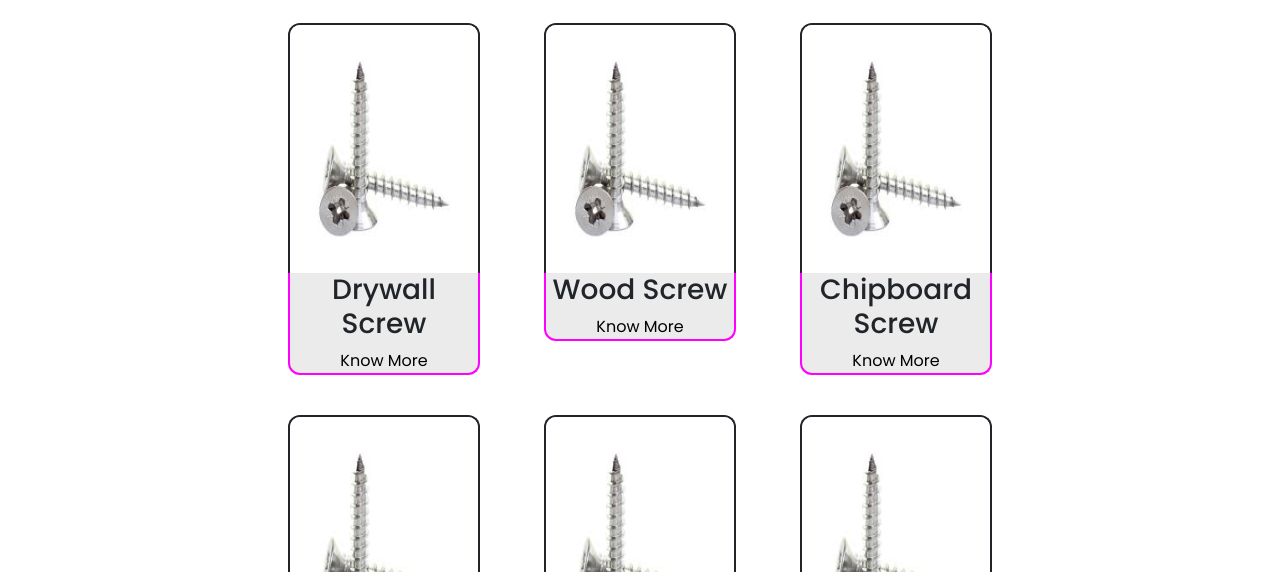
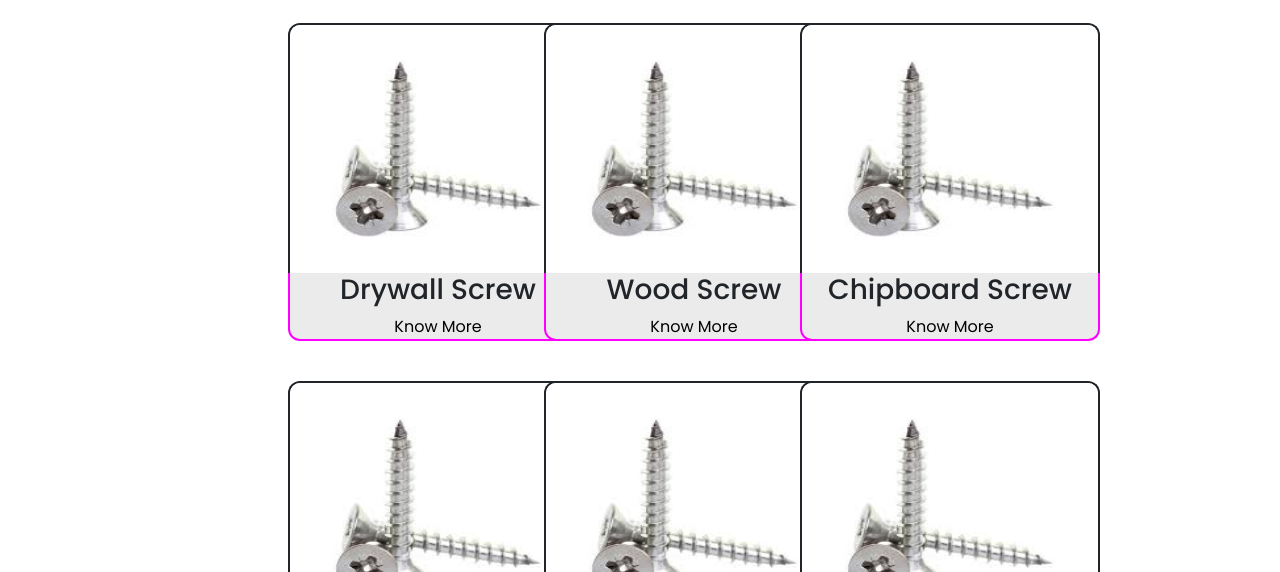
Before and after one commit to basithahamed/smtraders, a plain HTML site: page product.html in a window 1280 px wide. Shown: the part 228-800 px from the top of the page. Drawn offline with nearby package versions, Linux system fonts and the light colour scheme; a web font is replaced by a local one.

Commit message:
product page change test 3

```diff
--- a/css/product.css
+++ b/css/product.css
@@ -1,6 +1,6 @@
 .product-common
 {
-    width: 100%;
+    width: 340px;
     margin: auto;
 
     padding: 20px;
```
Also changed, not shown: product.html (+2 -0 lines).
